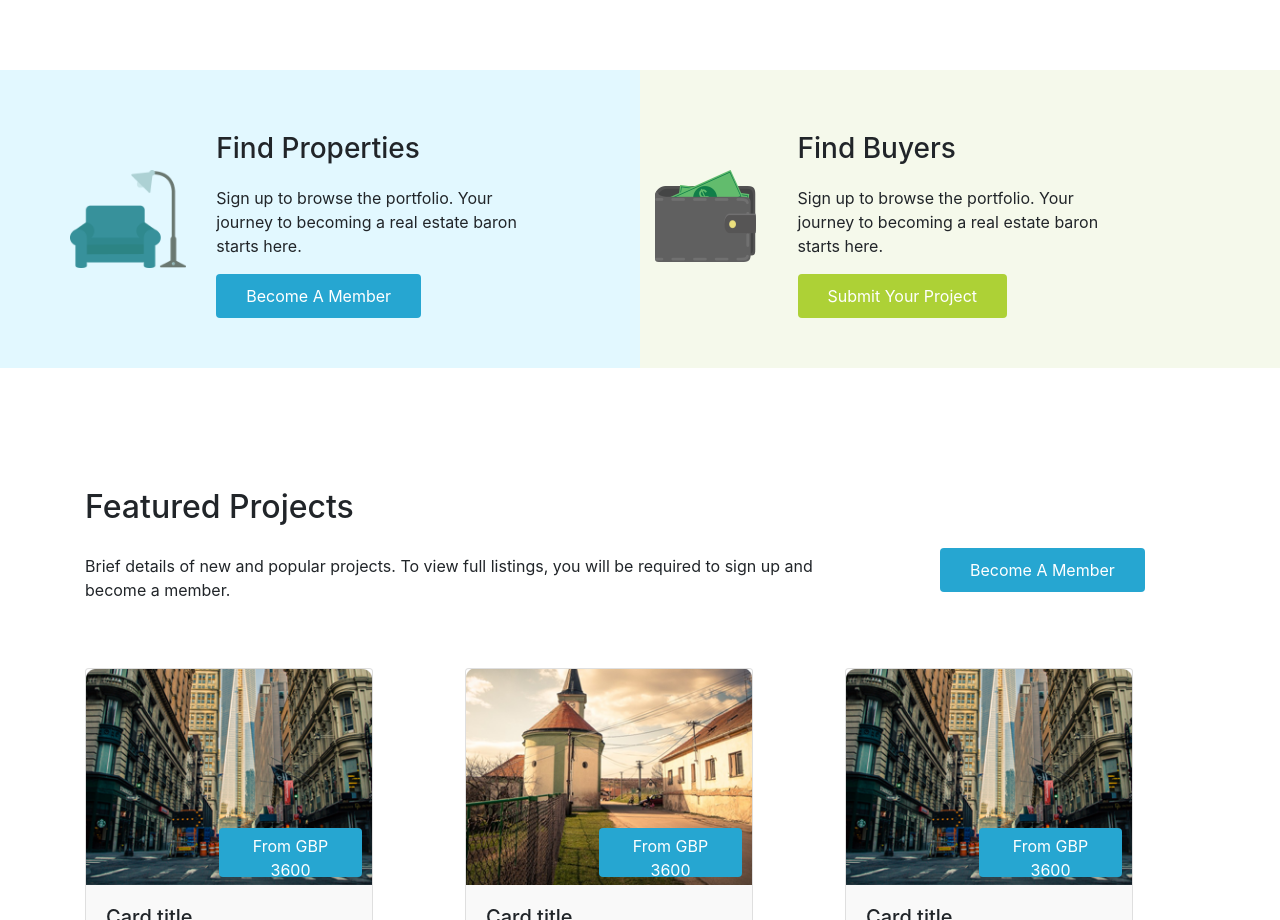
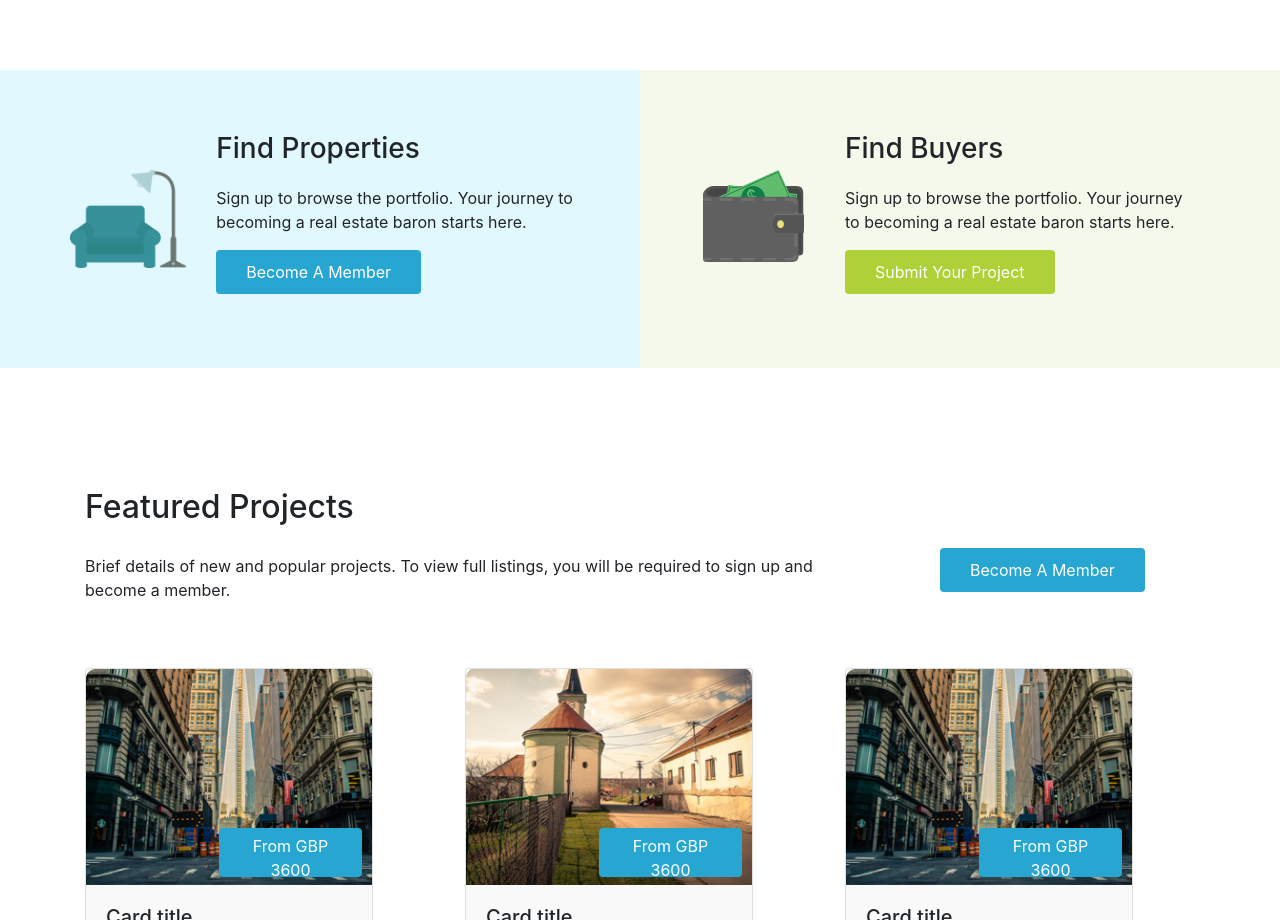
Before and after one commit to prowebstudio/bootstrap-class-test, a plain HTML site: page index.html in a window 1280 px wide. Shown: the part 1020-1940 px from the top of the page. Drawn offline with nearby package versions, Linux system fonts and the light colour scheme.

Commit message:
Update index.html

```diff
--- a/index.html
+++ b/index.html
@@ -5,7 +5,7 @@
 
   <meta charset="utf-8">
   <meta name="viewport" content="width=device-width, initial-scale=1, shrink-to-fit=no">
-  <title>Crowdme</title>
+  <title>PanaKeia</title>
 
   <!--google fonts-->
   <link href="https://fonts.googleapis.com/css?family=Roboto+Slab:100,400,700&display=swap" rel="stylesheet">
@@ -25,12 +25,10 @@
 
 <body >
 
+  <!--nav and Logo Area-->
+
   <section class="nav-all wow fadeInDown ">
    <div class="container">
-
-
-
-
 
 
         <nav class="navbar navbar-expand-md navbar-light bg-light nav-all">
@@ -71,6 +69,10 @@
 
   </div>
 </section>
+
+                     <!--nav and Logo Area-->
+
+                        <!--Hero Area-->
 <section class="hero" id="hero">
   <div class="container">
     <div class="row">
@@ -87,6 +89,14 @@
   </div>
 
 </section>
+
+
+                        <!--Hero Area End-->
+
+
+
+                        <!--Our Work Area-->
+
 <section class="hero-bottom" id="works">
   <div class="container">
     <div class="row">
@@ -105,6 +115,14 @@ Ullamco laboris nisi ut aliquip ex ea commodo consequat. Duis aute irure dolor i
   </div>
 
 </section>
+
+
+                        <!--Our Work Area End-->
+
+                        <!--Find Properties Section Start-->
+
+
+
 <section class="find_properties_buyers" id="find">
   <div class="container">
     <div class="row">
@@ -113,7 +131,7 @@ Ullamco laboris nisi ut aliquip ex ea commodo consequat. Duis aute irure dolor i
             <div class="col-md-3">
               <img src="img/left-img.png" class="img-fluid">
             </div>
-            <div class="col-md-7" >
+            <div class="col-md-8" >
               <h3>  Find Properties</h3>
               <p> Sign up to browse the portfolio.
 Your journey to becoming a real estate baron starts here.</p>
@@ -126,10 +144,10 @@ Your journey to becoming a real estate baron starts here.</p>
        </div>
        <div class="col-md-6 fpb_right wow bounceInRight">
           <div class="row">
-            <div class="col-md-3">
+            <div class="col-md-3 offset-md-1">
               <img src="img/right-img.png" class="img-fluid">
             </div>
-            <div class="col-md-7" >
+            <div class="col-md-8" >
               <h3> Find Buyers</h3>
               <p> Sign up to browse the portfolio.
 Your journey to becoming a real estate baron starts here.</p>
@@ -144,6 +162,10 @@ Your journey to becoming a real estate baron starts here.</p>
     </div>
   </div>
 </section>
+
+                          <!--Find Properties Section End-->
+
+                      <!--Featured  Section Start-->
 
 <section class="featured" id="find">
     <div class="container">
@@ -218,6 +240,10 @@ sign up and become a member.</p>
     </div>
 
 </section>
+
+                        <!--Featured  Section End-->
+                        <!--Client  Section Start-->
+
 <section class="client">
   <div class="container">
     <div class="row">
@@ -227,6 +253,10 @@ sign up and become a member.</p>
     </div>
   </div>
 </section>
+
+                          <!--Client  Section Start-->
+
+
 <footer class="footer">
   <div class="container">
     <div class="row">
```
